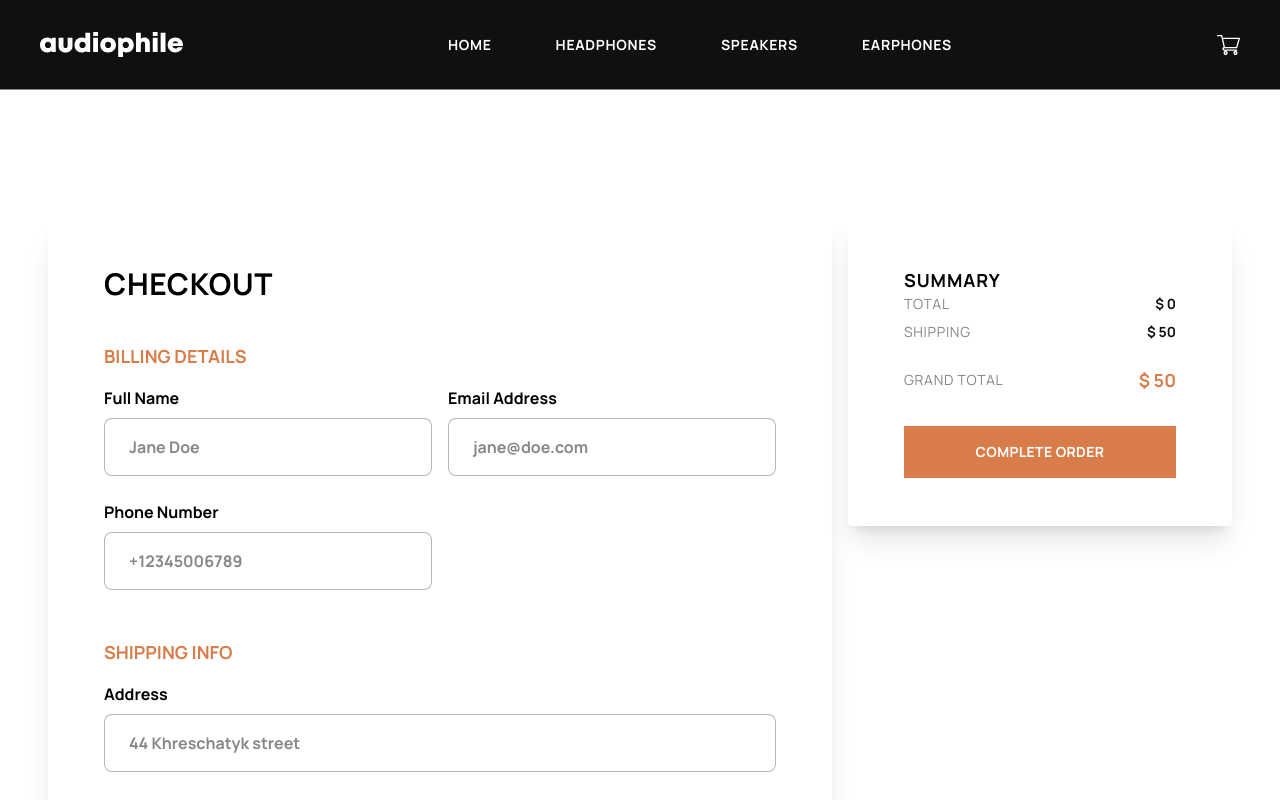
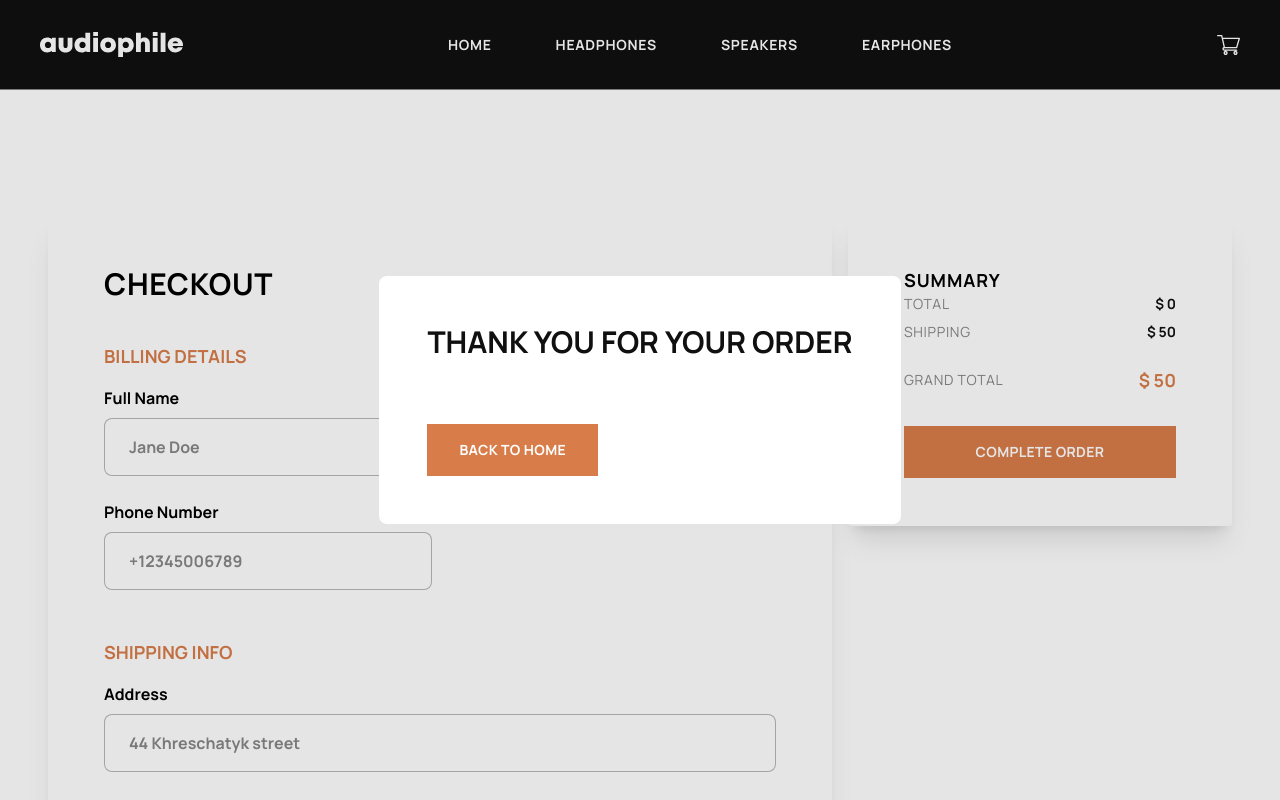
Before and after one commit to valeriya-sapega/audiophile, a React (Vite) app: page /checkout in a window 1280 px wide. Both pictures are taken after a click on the button "COMPLETE ORDER". Shown: the top 800 px of the page. Built offline with nearby package versions, Linux system fonts and the light colour scheme.

Commit message:
Add modal component

```diff
--- /dev/null
+++ b/src/components/ThankYouPopup.tsx
@@ -0,0 +1,44 @@
+import { useNavigate } from 'react-router';
+import Button from './Button';
+import PathConstants from '../routes/pathConstants';
+import { useEffect, useRef } from 'react';
+
+interface ThankYouPopupProps {
+  isOpen: boolean;
+  onClose: () => void;
+}
+
+const ThankYouPopup = ({ isOpen, onClose }: ThankYouPopupProps) => {
+  const modalRef = useRef<HTMLDialogElement | null>(null);
+  const navigate = useNavigate();
+
+  useEffect(() => {
+    const modalElement = modalRef.current;
+    if (modalElement) {
+      if (isOpen) {
+        modalElement.showModal();
+      } else {
+        modalElement.close();
+      }
+    }
+  }, [isOpen]);
+
+  const handleClick = () => {
+    onClose();
+    navigate(PathConstants.HOME);
+  };
+
+  return (
+    <dialog
+      ref={modalRef}
+      onCancel={onClose}
+      className='p-12 bg-white rounded-lg h-fit'
+    >
+      <h2 className='uppercase font-bold text-primary text-3xl mb-16'>
+        THANK YOU FOR YOUR ORDER
+      </h2>
+      <Button onClick={handleClick}>Back to home</Button>
+    </dialog>
+  );
+};
+export default ThankYouPopup;
--- a/src/pages/Checkout.tsx
+++ b/src/pages/Checkout.tsx
@@ -1,11 +1,15 @@
 import { useDispatch, useSelector } from 'react-redux';
-import { IRootState, getTotalPrice } from '../store/store';
+import { IRootState, getTotalPrice, removeAllFromCart } from '../store/store';
 
 import Input from '../components/Input';
 import RadioButton from '../components/RadioButton';
 import Button from '../components/Button';
+import { useState } from 'react';
+import ThankYouPopup from '../components/ThankYouPopup';
 
 const Checkout = () => {
+  const [isModalOpen, setIsModalOpen] = useState(false);
+
   const dispatch = useDispatch();
 
   const { cartItems, totalPrice } = useSelector(
@@ -13,6 +17,14 @@ const Checkout = () => {
   );
 
   dispatch(getTotalPrice());
+
+  const onOrderCompleteClick = () => {
+    setIsModalOpen(true);
+  };
+  const handleModalClose = () => {
+    setIsModalOpen(false);
+    dispatch(removeAllFromCart());
+  };
 
   const renderedCartItems = cartItems.map((product) => {
     return (
@@ -168,7 +180,10 @@ const Checkout = () => {
               $ {(shippingPrice + totalPrice).toLocaleString()}
             </h3>
           </div>
-          <Button className='w-full'>Complete order</Button>
+          <Button onClick={onOrderCompleteClick} className='w-full'>
+            Complete order
+          </Button>
+          <ThankYouPopup isOpen={isModalOpen} onClose={handleModalClose} />
         </div>
       </div>
     </div>
```
